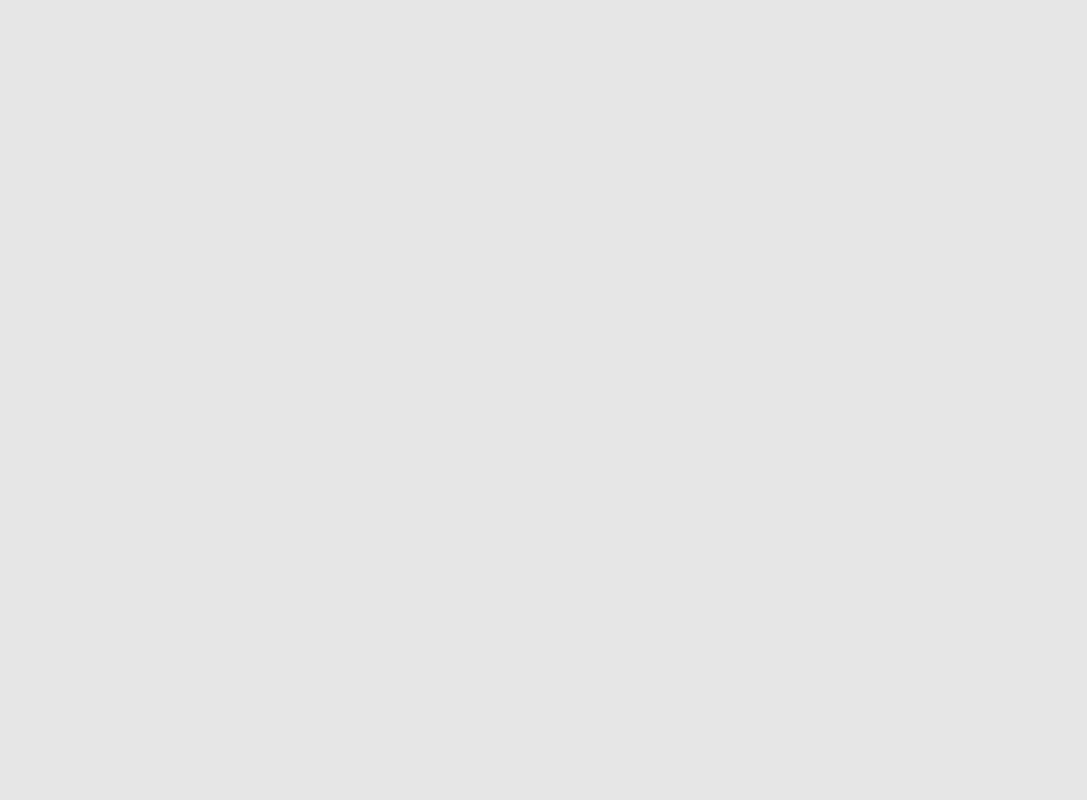
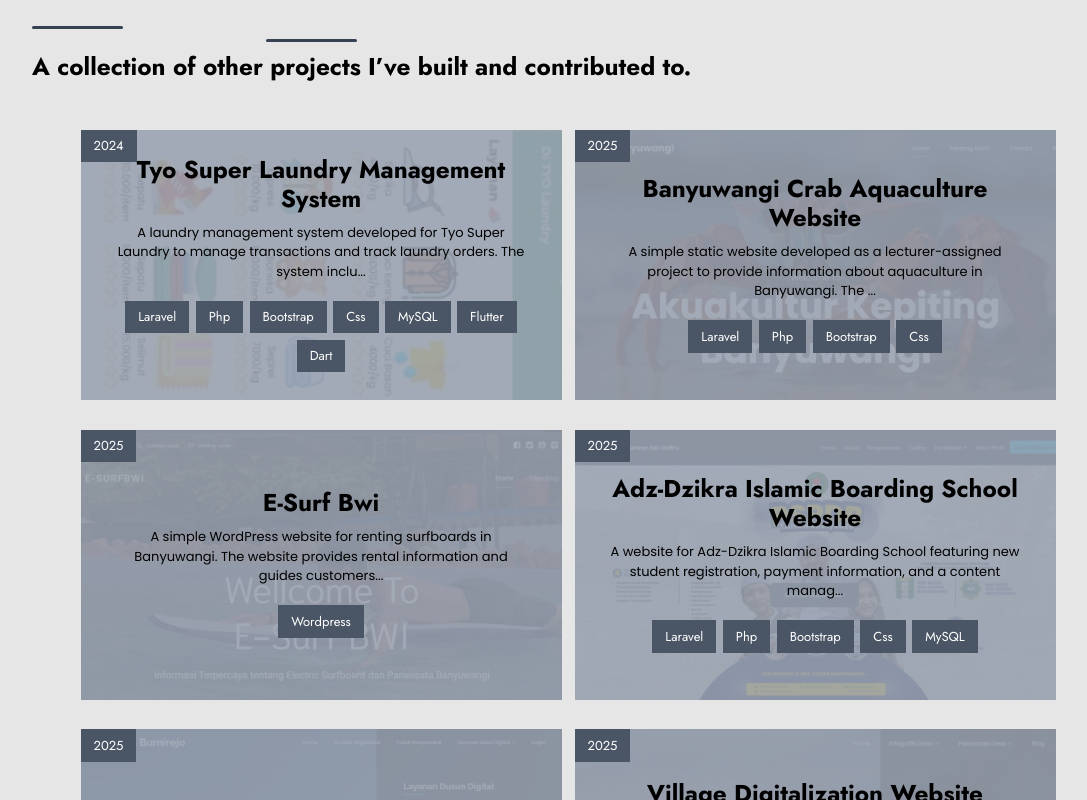
Before and after one commit to DIT011/portofolio, a Next.js app: page /portofolio/projects in a window 1280 px wide. Before the commit this address had no page. Shown: the part 1460-2260 px from the top of the page, without its empty margins (72-1159 px from the left). Before the commit the page ends 898 px from the top, so only its background shows below. Built offline with nearby package versions, Linux system fonts and the light colour scheme.

Commit message:
commit 1

```diff
--- a/lib/basePath.js
+++ b/lib/basePath.js
@@ -1 +1 @@
-export const basePath = process.env.NODE_ENV === "production" ? "/web_cv" : "";
+export const basePath = process.env.NODE_ENV === "production" ? "/portofolio" : "";
--- a/next.config.js
+++ b/next.config.js
@@ -4,8 +4,8 @@ const withBundleAnalyzer = require("@next/bundle-analyzer")({
 
 module.exports = withBundleAnalyzer({
 	output: "export",
-	basePath: "/web_cv",
-	assetPrefix: "/web_cv/",
+	basePath: "/portofolio",
+	assetPrefix: "/portofolio/",
 
 	images: {
 		unoptimized: true,
```
